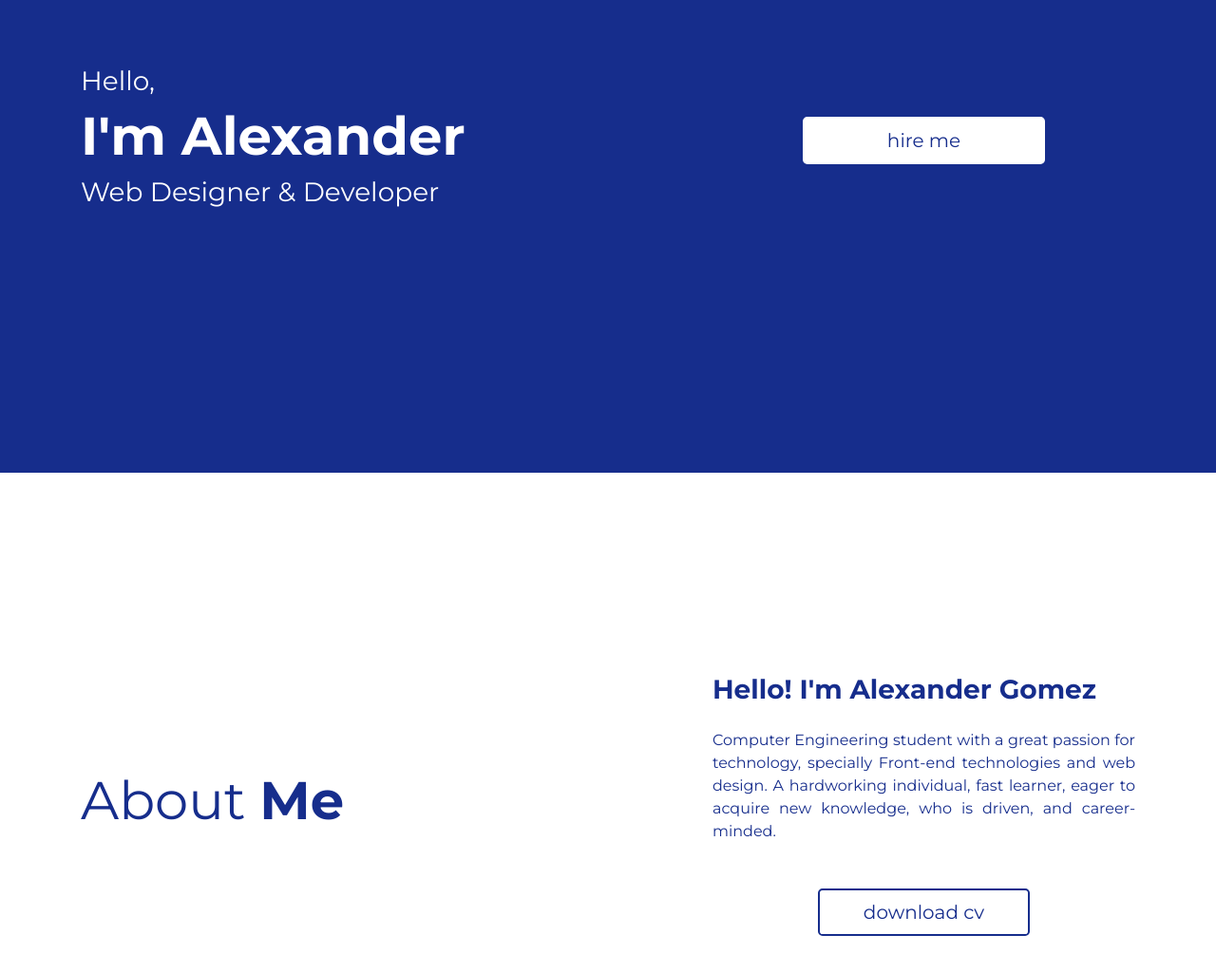
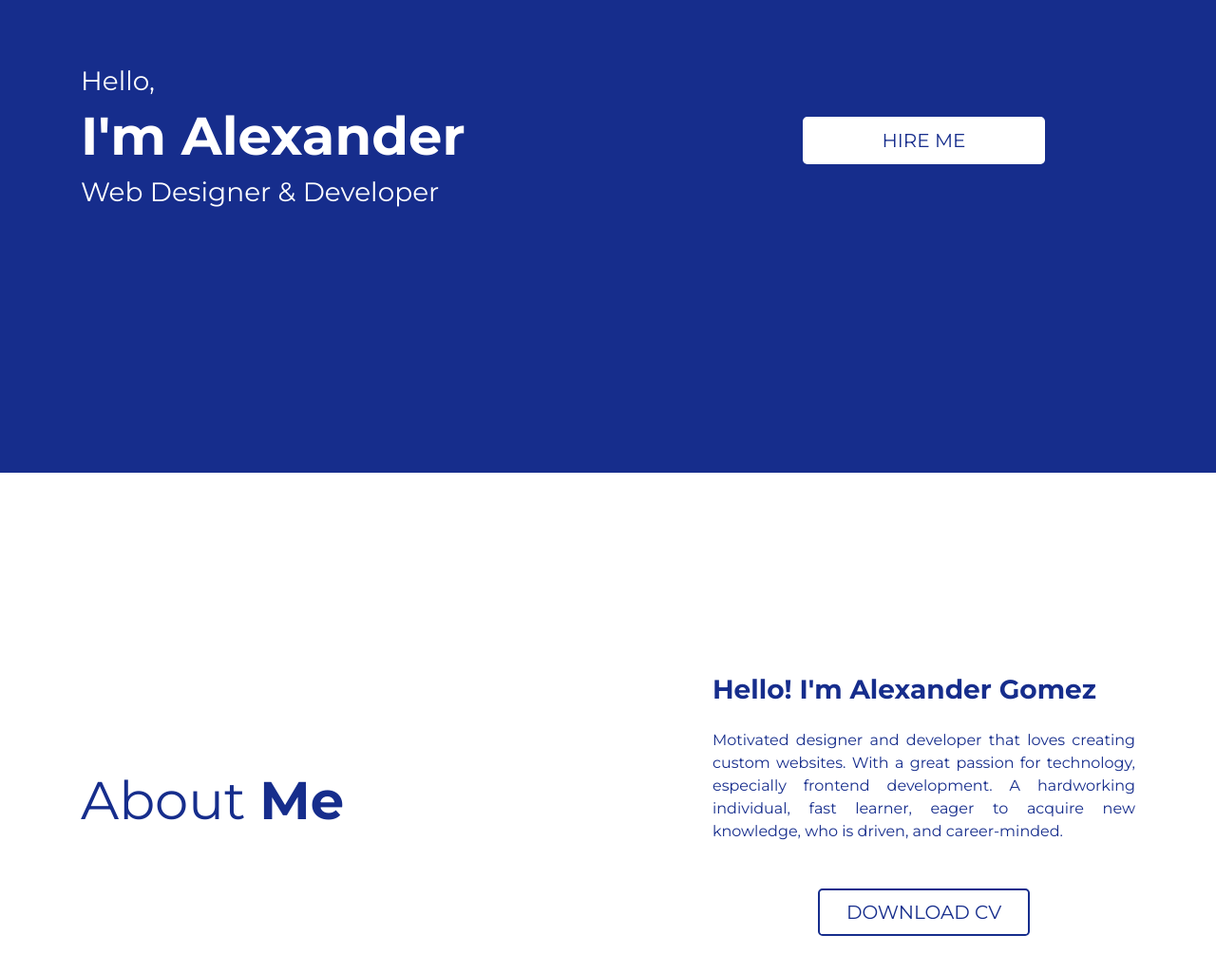
Before and after one commit to alexgomezde/website, a plain HTML site: page index.html in a window 1280 px wide. Shown: the part 260-1284 px from the top of the page at 95% size. Drawn offline with nearby package versions, Linux system fonts and the light colour scheme.

```diff
--- a/index.html
+++ b/index.html
@@ -52,7 +52,7 @@
                 </div>
                 <div class="col-md-3 offset-md-3">
                     <a href="ALEXANDER GOMEZ DELGADO RESUME.pdf" download="">
-                        <button class="btn btn-outline-primary btn-lg text-lowercase">Hire Me</button>
+                        <button class="btn btn-outline-primary btn-lg text-uppercase">Hire Me</button>
                     </a>
                 </div>
             </div>
@@ -70,10 +70,10 @@
                 <div class="col-md-5 offset-md-3">
                     <h3 class="font-weight-bold mb-4">Hello! I'm Alexander Gomez</h3>
                     <p class="text-justify mb-5">
-                        Computer Engineering student with a great passion for technology, specially Front-end technologies and web design. A hardworking individual, fast learner, eager to acquire new knowledge, who is driven, and career-minded.
+                        Motivated designer and developer that loves creating custom websites. With a great passion for technology, especially frontend development. A hardworking individual, fast learner, eager to acquire new knowledge, who is driven, and career-minded.
                     </p>
                     <a href="ALEXANDER GOMEZ DELGADO RESUME.pdf" download="">
-                        <button class="col-md-6 offset-md-3 btn btn-outline-primary btn-lg text-lowercase">Download CV</button>
+                        <button class="col-md-6 offset-md-3 btn btn-outline-primary btn-lg text-uppercase">Download CV</button>
                     </a>
                 </div>
             </div>
```
Also changed, not shown: 1 other file.
